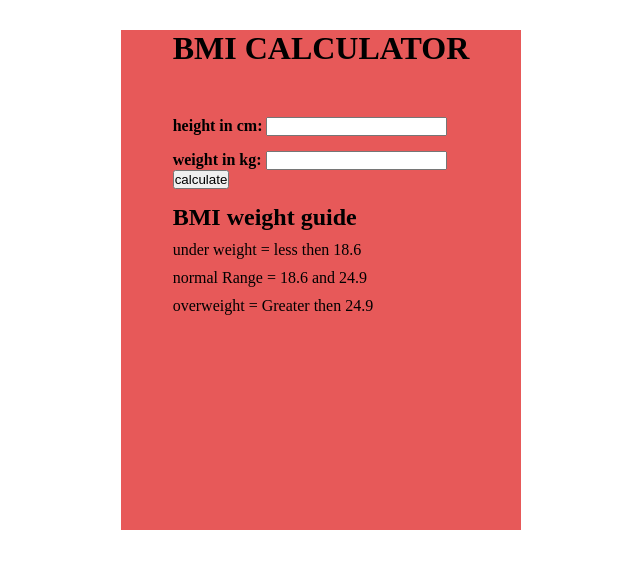
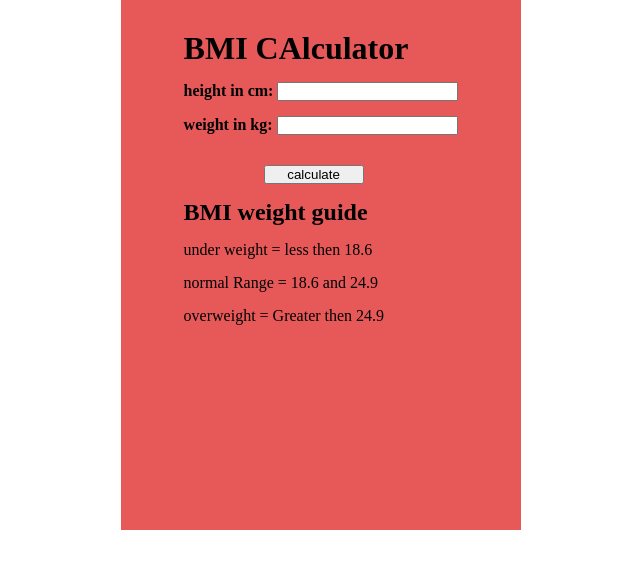
Before and after one commit to AyeshaAnwar2/BMI-calculator, a plain HTML site: page index.htm in a window 1280 px wide. Shown: the whole page, without its empty margins (319-959 px from the left). Drawn offline with Linux system fonts and the light colour scheme.

Commit message:
css continue

```diff
--- a/index.css
+++ b/index.css
@@ -3,21 +3,16 @@
     padding: 0px;
 }
 
-form{
+#myform{
     background-color: rgb(231, 89, 89);
-    width: 400px;
+     width: 400px;
     height: 500px;
+    padding-top: 30px;
     place-self: center;
-    box-sizing: border-box;
 }
 
 #container{
-    place-self: center;
-}
-
-h1{
-    margin-bottom: 50px;
-    margin-top: 30px;
+     place-self: center;
 }
 
 #input{
@@ -33,5 +28,11 @@ h2{
 }
 
 p{
-    margin-top: 10px;
+    margin-top: 15px;
 }
+
+button{
+    margin-top: 30px;
+    margin-left: 80px;
+    width: 100px;
+}
--- a/index.htm
+++ b/index.htm
@@ -7,9 +7,10 @@
     <link rel="stylesheet" href="index.css">
 </head>
 <body>
-    <form action="">
-        <div id="container">
-        <h1>BMI CALCULATOR</h1>
+  <form action="" id="myform">
+    <div id="container">
+
+        <h1>BMI CAlculator</h1>
         <h4>height in cm:  <input id="heigt" type="text"></h4>
          <h4>weight in kg:  <input id="weight" type="text"></h4>
          <button>calculate</button>
@@ -18,7 +19,7 @@
          <p>under weight = less then 18.6</p>
          <p>normal Range = 18.6 and 24.9</p>
          <p>overweight = Greater then 24.9</p>
-         </div>
+     </div>
     </form>
     <script src="index.js"></script>
 </body>
```
